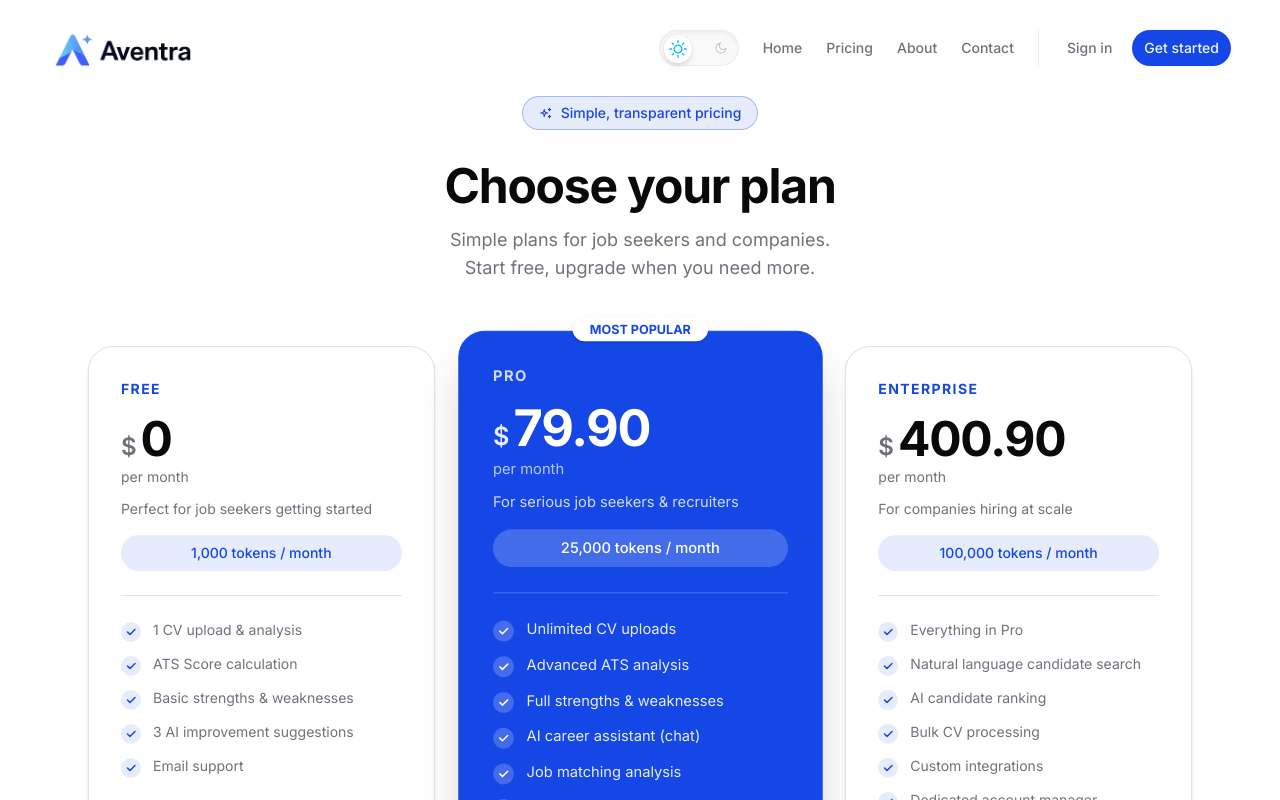
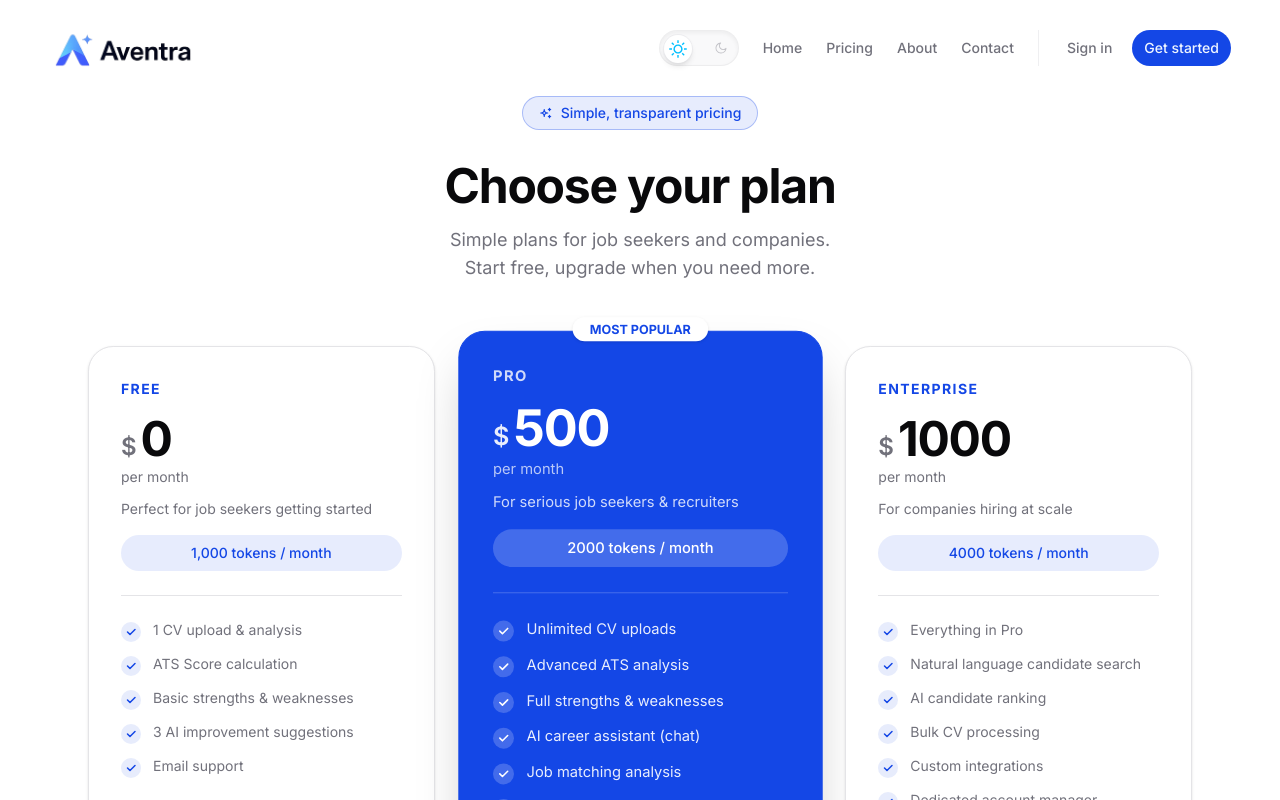
Before and after one commit to Mohand-Hatem/Aventra, a Next.js app in the folder aventra-main/: page /pricing in a window 1280 px wide. Shown: the top 800 px of the page. Built offline with nearby package versions, Linux system fonts and the light colour scheme.

Commit message:
update Pricing

```diff
--- a/aventra-main/src/constants/pricing.ts
+++ b/aventra-main/src/constants/pricing.ts
@@ -27,9 +27,9 @@ export const PRICING_PLANS: PricingPlan[] = [
   },
   {
     name: "Pro",
-    price: "79.90",
+    price: "500",
     description: "For serious job seekers & recruiters",
-    tokens: "25,000 tokens / month",
+    tokens: "2000 tokens / month",
     featured: true,
     features: [
       "Unlimited CV uploads",
@@ -45,9 +45,9 @@ export const PRICING_PLANS: PricingPlan[] = [
   },
   {
     name: "Enterprise",
-    price: "400.90",
+    price: "1000",
     description: "For companies hiring at scale",
-    tokens: "100,000 tokens / month",
+    tokens: "4000 tokens / month",
     featured: false,
     features: [
       "Everything in Pro",
```
